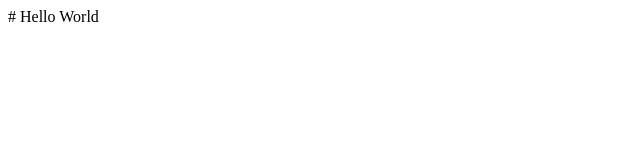
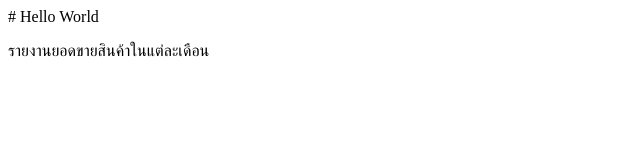
Before and after one commit to drsuksaeng-cyber/suksaeng-project, a plain HTML site: page index.html in a window 1280 px wide. Shown: the whole page, without its empty margins (0-640 px from the left). Drawn offline with Linux system fonts and the light colour scheme.

Commit message:
add report sale

```diff
--- a/index.html
+++ b/index.html
@@ -1,2 +1,5 @@
 # Hello World
 <div id="app"></div>
+<p>รายงานยอดขายสินค้าในแต่ละเดือน
+
+</p>
```
